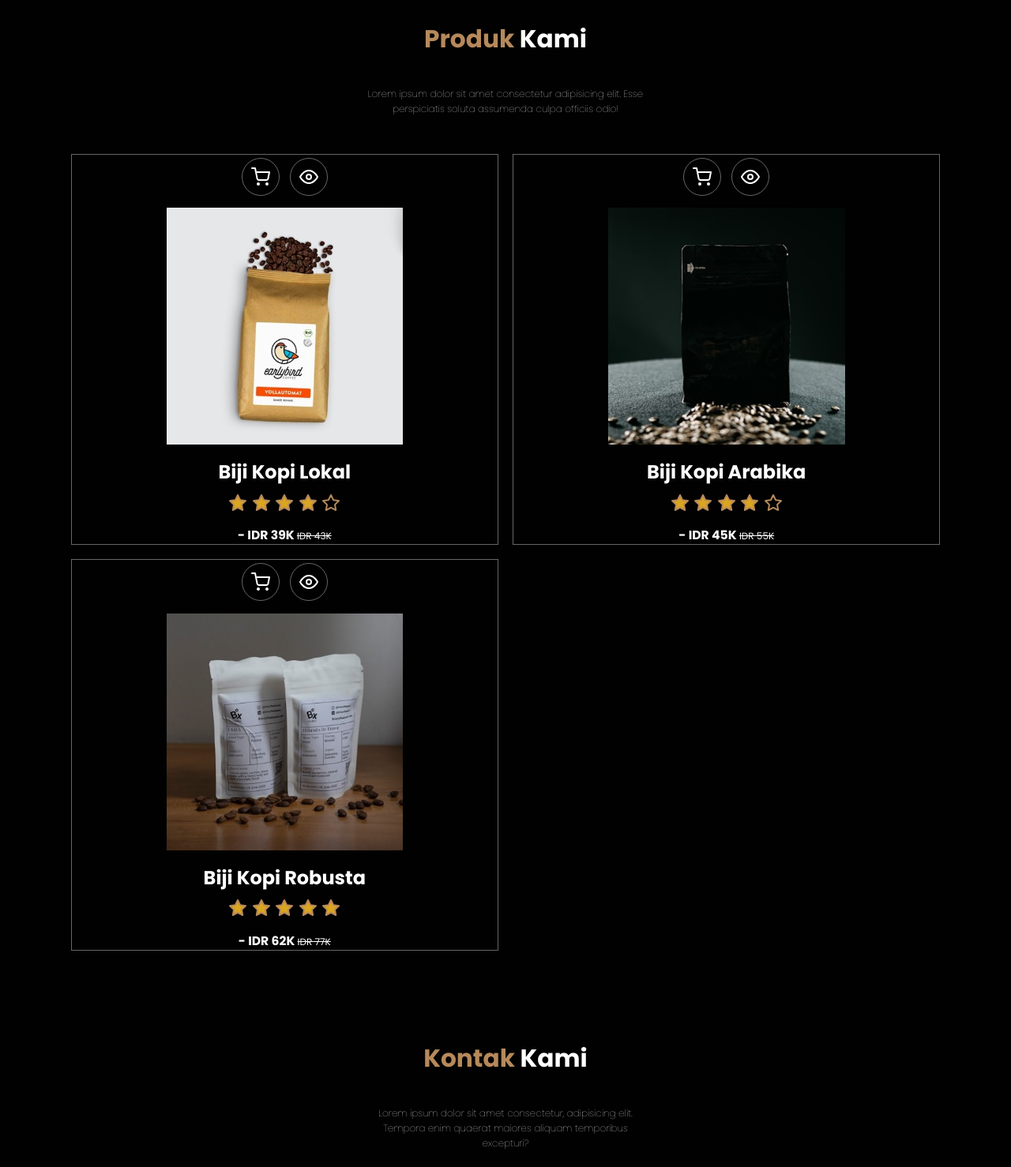
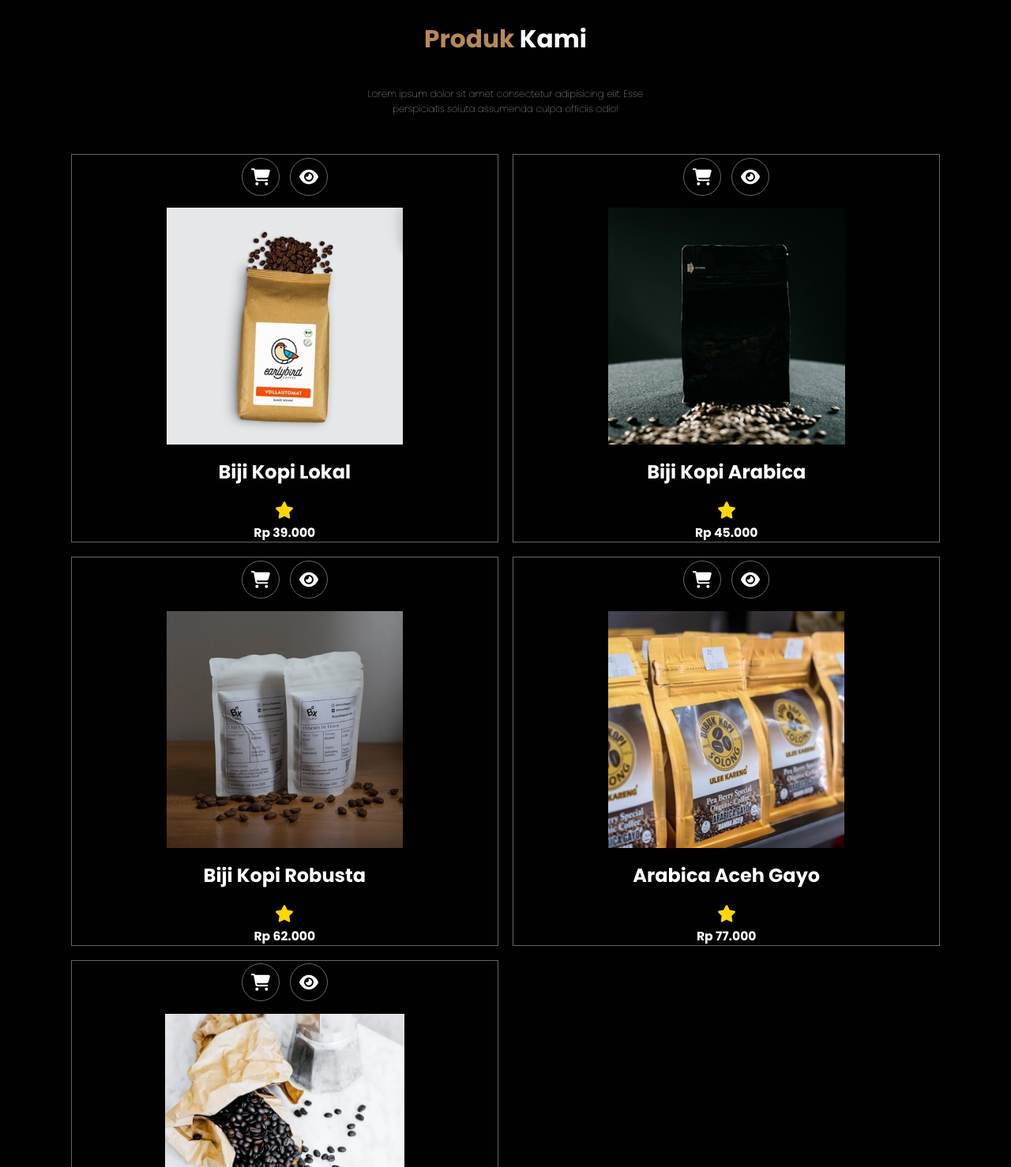
Before and after one commit to Ihm-Frd/Website-Coffe-Shop, a PHP site: page /home.html in a window 1280 px wide. Shown: the part 2021-3499 px from the top of the page at 79% size. Run offline with PHP 8.4, Linux system fonts and the light colour scheme.

Commit message:
menambahkan UI sistem keranjang

```diff
--- a/css/home.css
+++ b/css/home.css
@@ -429,11 +502,6 @@ body {
   font-weight: bold;
 }
 
-.products .product-price span {
-  text-decoration: line-through;
-  font-weight: lighter;
-  font-size: 1rem;
-}
 /* Product Section End */
 /* ....................................................... */
 
--- a/home.html
+++ b/home.html
@@ -8,11 +8,17 @@
     <!-- Font -->
     <link rel="preconnect" href="https://fonts.googleapis.com" />
     <link rel="preconnect" href="https://fonts.gstatic.com" crossorigin />
-    <link rel="preconnect" href="https://fonts.googleapis.com" />
-    <link rel="preconnect" href="https://fonts.gstatic.com" crossorigin />
     <link href="https://fonts.googleapis.com/css2?family=Poppins:ital,wght@0,100;0,300;0,400;0,700;1,700&display=swap" rel="stylesheet" />
 
     <title>Kopi Kenangan Senja</title>
+
+    <!-- Feather Icons -->
+    <script src="https://unpkg.com/feather-icons"></script>
+
+    <!-- Alpine Js -->
+    <script defer src="https://cdn.jsdelivr.net/npm/alpinejs@3.x.x/dist/cdn.min.js"></script>
+
+    <script src="src/app.js"></script>
 
     <!-- css -->
     <link rel="stylesheet" href="css/home.css" />
@@ -20,7 +26,7 @@
 
   <body>
     <!-- Navbar -->
-    <nav class="navbar">
+    <nav class="navbar" x-data>
       <a href="#" class="navbar-logo">kenangan<span>Senja</span>.</a>
 
       <div class="navbar-nav">
@@ -33,7 +39,10 @@
 
       <div class="navbar-extra">
         <a href="#" id="search-button"><i data-feather="search"></i></a>
-        <a href="#" id="cart-button"><i data-feather="shopping-cart"></i></a>
+        <a href="#" id="cart-button">
+          <i data-feather="shopping-cart"></i>
+          <span class="quantity-badge" x-show="$store.cart.quantity" x-text="$store.cart.quantity"></span>
+        </a>
         <a href="#" id="hamburger-menu"><i data-feather="menu"></i></a>
       </div>
 
@@ -46,29 +55,42 @@
 
       <!-- Shopping Cart -->
       <div class="shopping-cart">
-        <div class="card-item">
-          <img src="img/Produk/Local coffee beans.jpg" alt="Biji Kopi" />
+        <template x-for="(item, index) in $store.cart.items" x-keys="index">
+          <div class="cart-item">
+            <img :src="`img/Produk/${item.img}`" :alt="item.name" />
             <div class="item-detail">
-            <h3>Biji Kopi Lokal</h3>
-            <div class="item-price">IDR 39K</div>
+              <h3 x-text="item.name"></h3>
+              <div class="item-price">
+                <span x-text="rupiah(item.price)"></span> &times;
+                <button id="remove" @click="$store.cart.remove(item.id)">&minus;</button>
+                <span x-text="item.quantity"></span>
+                <button id="add" @click="$store.cart.add(item)">&plus;</button> &equals;
+                <span x-text="rupiah(item.total)"></span>
               </div>
-          <i data-feather="trash-2" class="remove-item"></i>
             </div>
-        <div class="card-item">
-          <img src="img/Produk/Local coffee beans.jpg" alt="Biji Kopi" />
-          <div class="item-detail">
-            <h3>Biji Kopi Lokal</h3>
-            <div class="item-price">IDR 39K</div>
           </div>
-          <i data-feather="trash-2" class="remove-item"></i>
-        </div>
-        <div class="card-item">
-          <img src="img/Produk/Local coffee beans.jpg" alt="Biji Kopi" />
-          <div class="item-detail">
-            <h3>Biji Kopi Lokal</h3>
-            <div class="item-price">IDR 39K</div>
-          </div>
-          <i data-feather="trash-2" class="remove-item"></i>
+        </template>
+        <h4 x-show="!$store.cart.items.length" style="margin-top: 1rem">Keranjangmu Kosong</h4>
+        <h4 x-show="$store.cart.items.length">Total : <span x-text="rupiah($store.cart.total)"></span></h4>
+
+        <div class="form-container" x-show="$store.cart.items.length">
+          <form action="" id="checkout-form">
+            <h5>Detail Pelanggan</h5>
+            <label for="name">
+              <span>Name</span>
+              <input type="text" name="name" id="name" />
+            </label>
+            <label for="email">
+              <span>Email</span>
+              <input type="email" name="email" id="email" />
+            </label>
+            <label for="phone">
+              <span>No Hp</span>
+              <input type="number" name="phone" id="phone" autocomplete="off" />
+            </label>
+
+            <button class="checkout-button" type="button" id="checkout-button">Checkout</button>
+          </form>
         </div>
       </div>
       <!-- Shopping Cart End -->
@@ -136,81 +158,49 @@
     <!-- Menu Section end -->
 
     <!-- Product Section -->
-    <section class="products" id="products">
+    <section class="products" id="products" x-data="products">
       <h2><span>Produk</span> Kami</h2>
       <p>Lorem ipsum dolor sit amet consectetur adipisicing elit. Esse perspiciatis soluta assumenda culpa officiis odio!</p>
 
       <div class="row">
-        <!-- Biji Kopi Lokal -->
+        <!-- Produk-->
+        <template x-for="(item, index) in items" x-key="index">
           <div class="product-card">
             <div class="product-icons">
-            <a href="#"><i data-feather="shopping-cart"></i></a>
-            <a href="#" class="detail-button"><i data-feather="eye"></i></a>
+              <a href="#" @click.prevent="$store.cart.add(item)">
+                <svg xmlns="http://www.w3.org/2000/svg" viewBox="0 0 576 512" width="24" height="24" fill="white">
+                  <path
+                    d="M0 24C0 10.7 10.7 0 24 0H69.5c22 0 41.5 12.8 50.6 32h411c26.3 0 45.5 25 38.6 50.4l-41 152.3c-8.5 31.4-37 53.3-69.5 53.3H170.7l5.4 28.5c2.2 11.3 12.1 19.5 23.6 19.5H488c13.3 0 24 10.7 24 24s-10.7 24-24 24H199.7c-34.6 0-64.3-24.6-70.7-58.5L77.4 54.5c-.7-3.8-4-6.5-7.9-6.5H24C10.7 48 0 37.3 0 24zM128 464a48 48 0 1 1 96 0 48 48 0 1 1 -96 0zm336-48a48 48 0 1 1 0 96 48 48 0 1 1 0-96z"
+                  />
+                </svg>
+              </a>
+              <a href="#" class="detail-button" @click.prevent>
+                <svg xmlns="http://www.w3.org/2000/svg" viewBox="0 0 576 512" width="24" height="24" fill="white">
+                  <path
+                    d="M288 32c-80.8 0-145.5 36.8-192.6 80.6C48.6 156 17.3 208 2.5 243.7c-3.3 7.9-3.3 16.7 0 24.6C17.3 304 48.6 356 95.4 399.4C142.5 443.2 207.2 480 288 480s145.5-36.8 192.6-80.6c46.8-43.5 78.1-95.4 93-131.1c3.3-7.9 3.3-16.7 0-24.6c-14.9-35.7-46.2-87.7-93-131.1C433.5 68.8 368.8 32 288 32zM144 256a144 144 0 1 1 288 0 144 144 0 1 1 -288 0zm144-64c0 35.3-28.7 64-64 64c-7.1 0-13.9-1.2-20.3-3.3c-5.5-1.8-11.9 1.6-11.7 7.4c.3 6.9 1.3 13.8 3.2 20.7c13.7 51.2 66.4 81.6 117.6 67.9s81.6-66.4 67.9-117.6c-11.1-41.5-47.8-69.4-88.6-71.1c-5.8-.2-9.2 6.1-7.4 11.7c2.1 6.4 3.3 13.2 3.3 20.3z"
+                  />
+                </svg>
+              </a>
             </div>
             <div class="product-image">
-            <img src="img/Produk/Local coffee beans.jpg" alt="Biji kopi" />
+              <img :src="`img/Produk/${item.img}`" :alt="item.name" />
             </div>
             <div class="product-content">
-            <h3>Biji Kopi Lokal</h3>
-            <div class="product-stars">
-              <i data-feather="star" class="star-full"></i>
-              <i data-feather="star" class="star-full"></i>
-              <i data-feather="star" class="star-full"></i>
-              <i data-feather="star" class="star-full"></i>
-              <i data-feather="star"></i>
-            </div>
+              <h3 x-text="item.name"></h3>
+              <div class="product-stars"></div>
+              <svg xmlns="http://www.w3.org/2000/svg" viewBox="0 0 576 512" width="24" height="24" fill="gold" stroke="#b6895b" stroke-width="2">
+                <path
+                  d="M316.9 18C311.6 7 300.4 0 288.1 0s-23.4 7-28.8 18L195 150.3 51.4 171.5c-12 1.8-22 10.2-25.7 21.7s-.7 24.2 7.9 32.7L137.8 329 113.2 474.7c-2 12 3 24.2 12.9 31.3s23 8 33.8 2.3l128.3-68.5 128.3 68.5c10.8 5.7 23.9 4.9 33.8-2.3s14.9-19.3 12.9-31.3L438.5 329 542.7 225.9c8.6-8.5 11.7-21.2 7.9-32.7s-13.7-19.9-25.7-21.7L381.2 150.3 316.9 18z"
+                />
+              </svg>
 
-            <div class="product-price">- IDR 39K <span>IDR 43K </span></div>
+              <div class="product-price"><span x-text="rupiah(item.price)"></span></div>
             </div>
           </div>
-
-        <!-- Biji Kopi Arabika -->
-        <div class="product-card">
-          <div class="product-icons">
-            <a href="#"><i data-feather="shopping-cart"></i></a>
-            <a href="#" class="detail-button"><i data-feather="eye"></i></a>
-          </div>
-          <div class="product-image">
-            <img src="img/Produk/Arabica.jpg" alt="Biji kopi" />
-          </div>
-          <div class="product-content">
-            <h3>Biji Kopi Arabika</h3>
-            <div class="product-stars">
-              <i data-feather="star" class="star-full"></i>
-              <i data-feather="star" class="star-full"></i>
-              <i data-feather="star" class="star-full"></i>
-              <i data-feather="star" class="star-full"></i>
-              <i data-feather="star"></i>
-            </div>
-
-            <div class="product-price">- IDR 45K <span>IDR 55K </span></div>
-          </div>
-        </div>
-
-        <!-- Biji Kopi Robusta -->
-        <div class="product-card">
-          <div class="product-icons">
-            <a href="#"><i data-feather="shopping-cart"></i></a>
-            <a href="#" class="detail-button"><i data-feather="eye"></i></a>
-          </div>
-          <div class="product-image">
-            <img src="img/Produk/Robusta.jpg" alt="Biji kopi" />
-          </div>
-          <div class="product-content">
-            <h3>Biji Kopi Robusta</h3>
-            <div class="product-stars">
-              <i data-feather="star" class="star-full"></i>
-              <i data-feather="star" class="star-full"></i>
-              <i data-feather="star" class="star-full"></i>
-              <i data-feather="star" class="star-full"></i>
-              <i data-feather="star" class="star-full"></i>
-            </div>
-
-            <div class="product-price">- IDR 62K <span>IDR 77K </span></div>
-          </div>
-        </div>
+        </template>
       </div>
     </section>
+
     <!-- Product Section End -->
 
     <!-- Contact Section -->
@@ -297,8 +287,8 @@
     <script src="js/home.js"></script>
 
     <!-- feather-icons-->
+    <!-- feather-icons-->
     <script src="https://unpkg.com/feather-icons"></script>
-    <script src="https://cdn.jsdelivr.net/npm/feather-icons/dist/feather.min.js"></script>
     <script>
       feather.replace();
     </script>
--- /dev/null
+++ b/src/app.js
@@ -0,0 +1,80 @@
+document.addEventListener("alpine:init", () => {
+  Alpine.data("products", () => ({
+    items: [
+      { id: 1, name: "Biji Kopi Lokal", img: "Local coffe beans.jpg", price: 39000 },
+      { id: 2, name: "Biji Kopi Arabica", img: "Arabica.jpg", price: 45000 },
+      { id: 3, name: "Biji Kopi Robusta", img: "Robusta.jpg", price: 62000 },
+      { id: 4, name: "Arabica Aceh Gayo", img: "Arabica gayo.jpg", price: 77000 },
+      { id: 5, name: "Kopi Lampung", img: "Kopi Lampung.jpg", price: 68000 },
+    ],
+  }));
+
+  Alpine.store("cart", {
+    items: [],
+    total: 0,
+    quantity: 0,
+
+    add(newItem) {
+      //cek barang (menghindari kesamaan) di keranjang
+      const cartItem = this.items.find((item) => item.id === newItem.id);
+
+      //jika keranjang kosong
+      if (!cartItem) {
+        this.items.push({ ...newItem, quantity: 1, total: newItem.price });
+        this.quantity++;
+        this.total += newItem.price;
+      } else {
+        //jika barang sudah ada (menghindari kesamaan) di keranjang
+        this.items = this.items.map((item) => {
+          //jika barang berbeda
+          if (item.id !== newItem.id) {
+            return item;
+          } else {
+            //jika barang sudah ada (buatkan list baru)
+            item.quantity++;
+            item.total = item.price * item.quantity;
+            this.quantity++;
+            this.total += item.price;
+            return item;
+          }
+        });
+      }
+    },
+
+    //Hapus atau kurangi barang dr keranjang
+    remove(id) {
+      const cartItem = this.items.find((item) => item.id === id);
+      //jika barang lebih dr satu
+      if (cartItem.quantity > 1) {
+        this.items = this.items.map((item) => {
+          //jika bukan barang yg di klik
+          if (item.id !== id) {
+            return item;
+          } else {
+            item.quantity--;
+            item.total = item.price * item.quantity;
+            this.quantity--;
+            this.total -= item.price;
+            return item;
+          }
+        });
+      } else if (cartItem.quantity === 1) {
+        //Jika barang sisa satu
+        this.items = this.items.filter((item) => item.id !== id);
+        this.quantity--;
+        this.total -= cartItem.price;
+      }
+    },
+  });
+});
+
+//............................................................................................
+
+// format mata uang
+const rupiah = (number) => {
+  return new Intl.NumberFormat("id-ID", {
+    style: "currency",
+    currency: "IDR",
+    minimumFractionDigits: 0,
+  }).format(number);
+};
```
Also changed, not shown: other parts of css/home.css (+82 -9 lines), img/Produk/Arabica gayo.jpg (added), img/Produk/Kopi lampung.jpg (added), img/Produk/Local coffe beans.jpg (renamed from img/Produk/Local coffee beans.jpg), img/feather-sprite.svg (added). Lines whose indentation alone changed are shown as unchanged.
